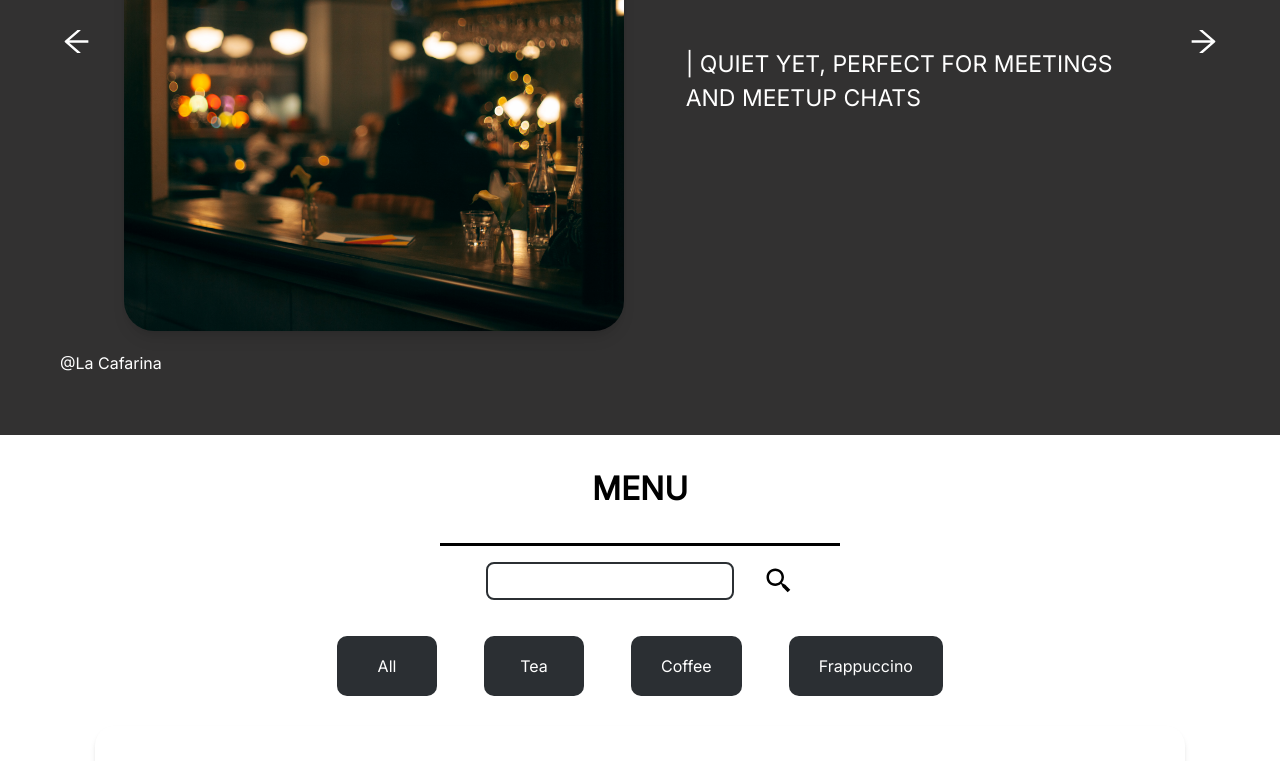
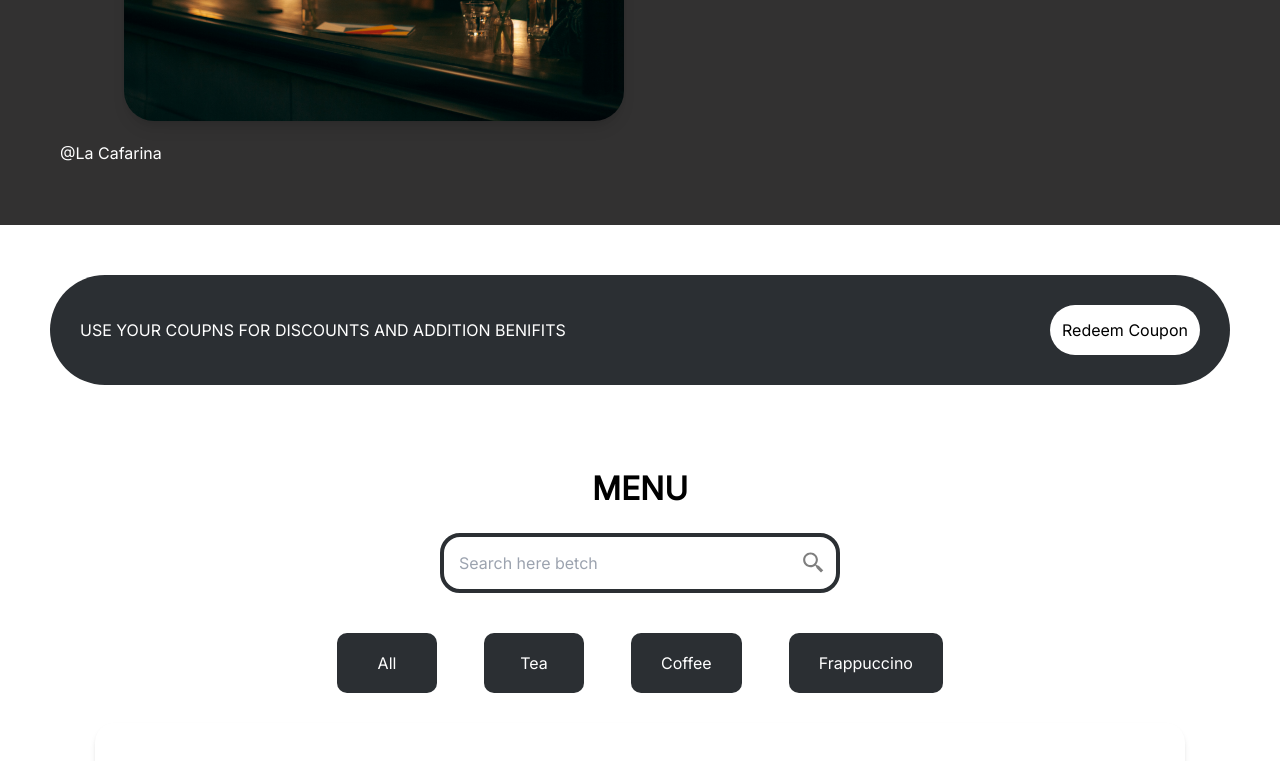
Before and after one commit to FrankW9mm/cafe-app, a React (Create React App) app: page / in a window 1280 px wide. Shown: the part 1777-2538 px from the top of the page. Built offline with nearby package versions, Linux system fonts and the light colour scheme; a web font is replaced by a local one.

Commit message:
Redesigned the search bar

```diff
--- a/src/App.css
+++ b/src/App.css
@@ -14,5 +14,11 @@
     /* background: linear-gradient(to bottom, #1F3933 0%, #1F3933 50%, #323131 50%,
         #323131 100%); */
 }
+.hide{
+    border: none;
+}
+.hide:focus{
+    border: none;
+}
 
 /* #1F3933 */
--- a/src/App.js
+++ b/src/App.js
@@ -13,9 +13,10 @@ function App() {
    <div>
     <Navbar />
     <Hero/>
-    <CtaMiddle />
+
     {/* <Products /> */}
     <Insperations_Redesign />
+    <CtaMiddle />
     <Menu />
    </div>
   );
--- a/src/pages/Menu.jsx
+++ b/src/pages/Menu.jsx
@@ -53,20 +53,21 @@ const Menu = () => {
       <h1 className="mt-[30px] text-black uppercase font-bold text-[32px]">
         Menu
       </h1>
-      <motion.div
+      {/* <motion.div
         initial={{ opacity: 0, scale: 0.5 }}
         whileInView={{ opacity: 1, scale: 1 }}
         transition={{ duration: 1, ease: [0, 0.7, 0.5, 1] }}
         className="lg:w-[400px] w-[200px] md:w-[300px] h-[3px] mt-[30px] bg-black"
-      />
-      <div className="flex flex-row h-[30px] mt-[20px] w-full justify-center items-center gap-[30px]">
+      /> */}
+      <div className=" border-[4px] border-[#2B2F33] flex flex-row h-[60px] mt-[20px] rounded-[20px] md:w-[400px] w-[250px] justify-between p-[10px] items-center gap-[30px]">
         <input
-          className=" border-[2px] border-[#2B2F33] rounded-lg p-[5px]"
+          className=" p-[5px] focus:outline-none md:w-full w-[100px]"
           type="text"
+          placeholder="Search here betch"
           value={SearchItem}
           onChange={(e) => setSearchItem(e.target.value)}
         />
-        <BiSearchAlt2 size={30} onClick={SubmitHandle} />
+        <BiSearchAlt2 opacity={0.5} size={30} onClick={SubmitHandle} />
       </div>
       <Filter data={categories} filter_fun={filter_item} />
       <div className="mt-[30px] flex flex-col gap-[30px]">
```
